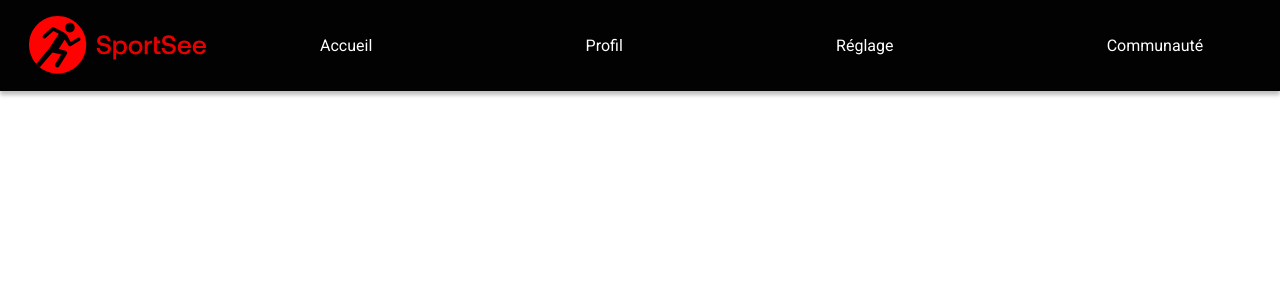
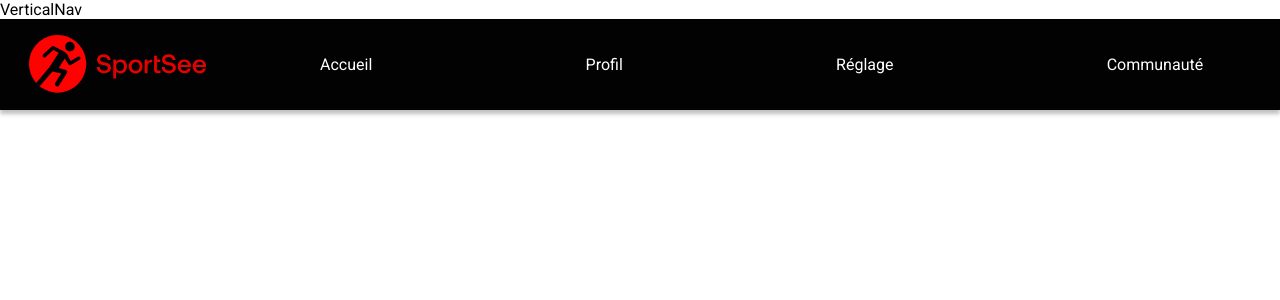
Before and after one commit to JaRoD41/OC-sportsee, a React (Create React App) app: page / in a window 1280 px wide. Shown: the top 300 px of the page. Built offline with nearby package versions, Linux system fonts and the light colour scheme.

Commit message:
add vertical nav components

```diff
--- a/src/App.js
+++ b/src/App.js
@@ -1,11 +1,10 @@
-import { BrowserRouter } from 'react-router-dom'
 import Home from './pages/Home/Home'
 
 function App() {
 	return (
-		<BrowserRouter className="App">
+		<div className="App">
 			<Home />
-		</BrowserRouter>
+		</div>
 	)
 }
 
--- /dev/null
+++ b/src/components/NavButton/NavButton.jsx
@@ -0,0 +1,7 @@
+import React from 'react'
+
+export default function NavButton() {
+  return (
+    <div>NavButton</div>
+  )
+}
--- /dev/null
+++ b/src/components/VerticalNavLinks/VerticalNavLinks.jsx
@@ -0,0 +1,7 @@
+import React from 'react'
+
+export default function VerticalNavLinks() {
+  return (
+    <div>VerticalNavLinks</div>
+  )
+}
--- a/src/index.js
+++ b/src/index.js
@@ -1,11 +1,12 @@
 import React from 'react';
 import ReactDOM from 'react-dom/client';
+import { BrowserRouter } from 'react-router-dom'
 import './style/main.scss';
 import App from './App';
 
 const root = ReactDOM.createRoot(document.getElementById('root'));
 root.render(
-  <React.StrictMode>
+  <BrowserRouter>
     <App />
-  </React.StrictMode>
+  </BrowserRouter>
 );
--- a/src/pages/Home/Home.jsx
+++ b/src/pages/Home/Home.jsx
@@ -1,9 +1,11 @@
 import React from 'react'
+import VerticalNav from '../../components/VerticalNav/VerticalNav'
 import HorizontalNav from '../../components/HorizontalNav/HorizontalNav'
 
 const Home = () => {
 	return (
 		<>
+			<VerticalNav />
 			<HorizontalNav />
 		</>
 	)
--- a/src/style/main.scss
+++ b/src/style/main.scss
@@ -11,8 +11,10 @@
 @import "../components/HorizontalNavLinks/HorizontalNavLinks";
 @import "../components/Lipids/Lipids";
 @import "../components/Logo/Logo";
+@import "../components/NavButton/NavButton";
 @import "../components/Proteins/Proteins";
 @import "../components/Radar/Radar";
 @import "../components/Score/Score";
 @import "../components/SessionLength/SessionLength";
 @import "../components/VerticalNav/VerticalNav";
+@import "../components/VerticalNavLinks/VerticalNavLinks";
```
Also changed, not shown: src/components/NavButton/_NavButton.scss (added), src/components/VerticalNavLinks/_VerticalNavLinks.scss (added).
